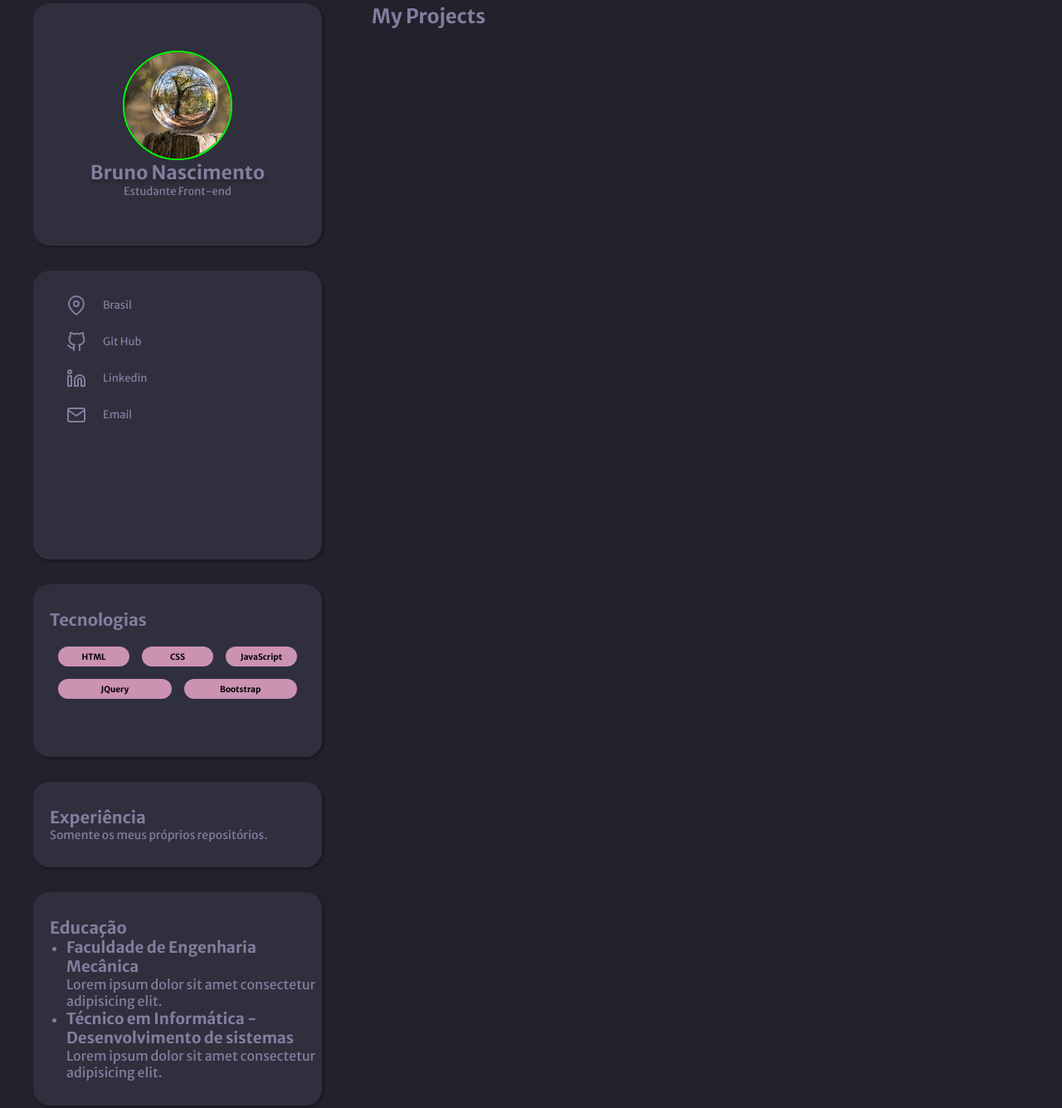
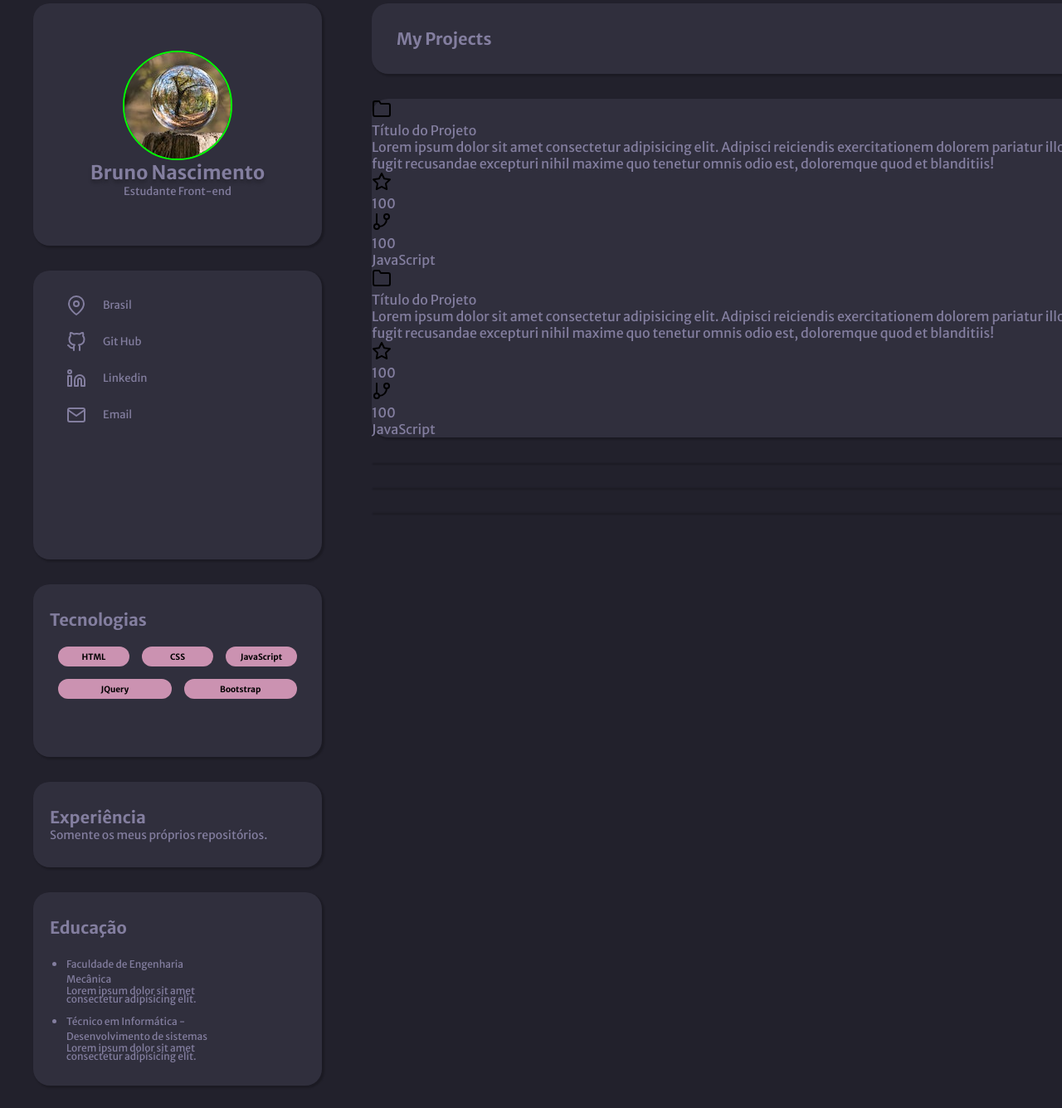
Before and after one commit to Brunopln12/Portifolio, a plain HTML site: page index.html in a window 1280 px wide. Shown: the part 36-1371 px from the top of the page at 83% size. Drawn offline with Linux system fonts and the light colour scheme.

Commit message:
Portfolio - começando a segunda parte.

```diff
--- a/index.html
+++ b/index.html
@@ -20,6 +20,8 @@
     <link rel="stylesheet" href="src/css/links-style.css">
     <link rel="stylesheet" href="src/css/tecnologies-style.css">
     <link rel="stylesheet" href="src/css/experience-style.css">
+    <link rel="stylesheet" href="src/css/education-style.css">
+    <link rel="stylesheet" href="src/css/my-projects-style.css">
 </head>
     <body>
        <aside>
@@ -65,9 +67,53 @@
             </section>
        </aside>
        <main>
-            <div>
+            <section class="my-projects">
                 <h2>My Projects</h2>
-            </div>
+                <p>Veja todos</p>
+            </section>
+            <section class="projects">
+                <div>
+                    <span>
+                        <img src="src/assets/folder.svg" alt="pasta">
+                        <p>Título do Projeto</p>
+                    </span>
+                    <p>Lorem ipsum dolor sit amet consectetur adipisicing elit. Adipisci reiciendis exercitationem dolorem pariatur illo enim, eligendi fugit recusandae excepturi nihil maxime quo tenetur omnis odio est, doloremque quod et blanditiis!</p>
+                    <div>
+                    <span>
+                        <img src="src/assets/star.svg" alt="star">
+                        <p>100</p>
+                        <img src="src/assets/git-branch.svg" alt="git-branch">
+                        <p>100</p>
+                    </span>
+                    <span>
+                        <span></span>
+                        <p>JavaScript</p>
+                    </span>
+                    </div>
+                </div>
+                <div>
+                    <span>
+                        <img src="src/assets/folder.svg" alt="pasta">
+                        <p>Título do Projeto</p>
+                    </span>
+                    <p>Lorem ipsum dolor sit amet consectetur adipisicing elit. Adipisci reiciendis exercitationem dolorem pariatur illo enim, eligendi fugit recusandae excepturi nihil maxime quo tenetur omnis odio est, doloremque quod et blanditiis!</p>
+                    <div>
+                    <span>
+                        <img src="src/assets/star.svg" alt="star">
+                        <p>100</p>
+                        <img src="src/assets/git-branch.svg" alt="git-branch">
+                        <p>100</p>
+                    </span>
+                    <span>
+                        <span></span>
+                        <p>JavaScript</p>
+                    </span>
+                    </div>
+                </div>
+            </section>
+            <section></section>
+            <section></section>
+            <section></section>
        </main>
     </body>
 </html>
--- /dev/null
+++ b/src/css/education-style.css
@@ -0,0 +1,32 @@
+.educacao{
+    display: flex;
+    flex-direction: column;
+    width: 21.75rem;
+    padding-top: 1.875rem;
+    padding-left: 1.25rem;
+    padding-bottom: 1.875rem;
+    gap: 20px;
+}
+.educacao h2{
+    font-style: normal;
+    font-weight: 700;
+    font-size: 1.25rem;
+    line-height: 1.563rem;
+}
+.educacao ul{
+    margin-left: 1.25rem;
+    display: flex;
+    flex-direction: column;
+    width: 175px;
+    gap: 10px;
+}
+.educacao ul li h3{
+    font-size: 12px;
+    font-weight: 400;
+    line-height: 18px;
+}
+.educacao ul li p{
+    font-size: 12px;
+    font-weight: 300;
+    line-height: 10px;
+}
--- /dev/null
+++ b/src/css/my-projects-style.css
@@ -0,0 +1,18 @@
+.my-projects{
+    padding: 30px;
+    display: flex;
+    justify-content: space-between;
+    align-items: center;
+}
+.my-projects h2{
+    font-style: normal;
+    font-weight: 700;
+    font-size: 20px;
+    line-height: 25px;
+}
+.my-projects p{
+    font-style: normal;
+    font-weight: 400;
+    font-size: 14px;
+    line-height: 18px;
+}
--- a/src/css/style.css
+++ b/src/css/style.css
@@ -13,7 +13,7 @@ aside{
     flex-basis: 21.75rem;
     gap: 1.875rem;
 }
-aside section{
+aside section, main section{
     background-color: var(--bg-cards);
     border: none;
     border-radius: 1.25rem;
@@ -21,23 +21,7 @@ aside section{
 }
 main{
     flex-grow: 1;
-}
-.educacao{
     display: flex;
     flex-direction: column;
-    width: 21.75rem;
-    padding-top: 1.875rem;
-    padding-left: 1.25rem;
-    padding-bottom: 1.875rem;
+    gap: 1.875rem;
 }
-.educacao h2{
-    font-style: normal;
-    font-weight: 700;
-    font-size: 1.25rem;
-    line-height: 1.563rem;
-}
-.educacao ul{
-    margin-left: 1.25rem;
-    display: flex;
-    flex-direction: column;
-}
```
